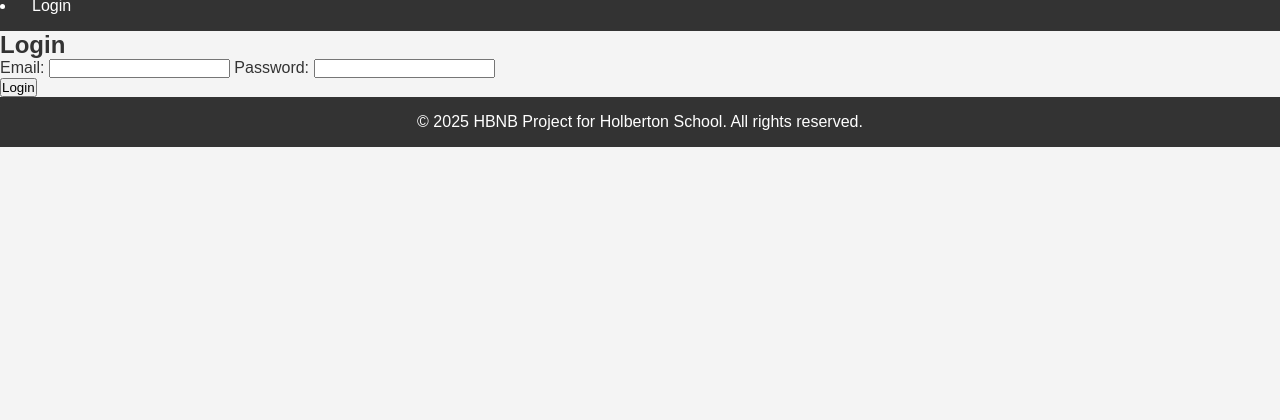
After one commit to DillonIs/HBNB-Part4, a Flask app: template Part_3/templates/login.html in a window 1280 px wide. The commit adds this page. Shown: the part 341-761 px from the top of the page. Run offline with Flask 3, Linux system fonts and the light colour scheme; the template is opened without the code that fills it, so the values that code supplies are empty.

Commit message:
html pages

```diff
--- /dev/null
+++ b/Part_3/templates/login.html
@@ -0,0 +1,42 @@
+<!DOCTYPE html>
+<html lang="en">
+<head>
+    <meta charset="UTF-8">
+    <meta name="viewport" content="width=device-width, initial-scale=1.0">
+    <title>Login</title>
+    <link rel="stylesheet" href="{{ url_for('static', filename='styles.css') }}">
+    <link rel="icon" href="{{ url_for('static', filename='favicon.ico') }}" type="image/x-icon">
+    <script src="{{ url_for('static', filename='login.js') }}"></script>
+
+</head>
+<body>
+    <header class="header">
+        <div class="logo">
+            <img src="{{ url_for('static', filename='logo.png') }}" alt="Logo">
+        </div>
+        <nav class="navbar">
+            <ul>
+                <li><a href="/">Home</a></li>
+                <li><a href="/login">Login</a></li>
+            </ul>
+        </nav>
+    </header>
+
+    <form id="login-form">
+        <h2 class="log">Login</h2>
+        <label for="email">Email:</label>
+        <input type="email" id="email" name="email" required>
+
+        <label for="password">Password:</label>
+        <input type="password" id="password" name="password" required>
+
+        <button class="login-button" type="submit">Login</button>
+    </form>
+
+    <footer class="site-footer">
+        <p>&copy; 2025 HBNB Project for Holberton School. All rights reserved.</p>
+    </footer>
+
+    <script src="{{ url_for('static', filename='scripts.js') }}"></script>
+</body>
+</html>
```
Also changed, not shown: Part_3/templates/index.html (+45 -2 lines).
